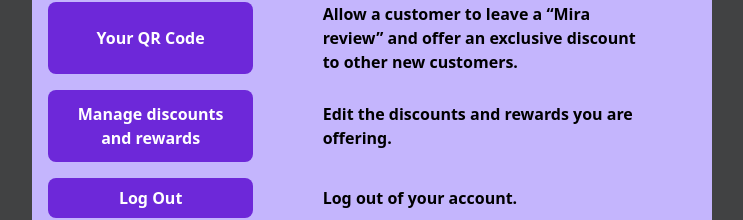
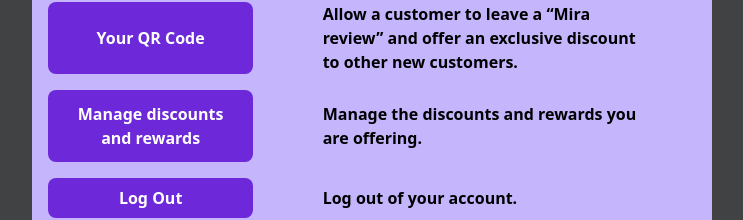
Before and after one commit to 0tt0I/DRP, a Next.js app in the folder app/: page /business/home in a window 1280 px wide. Shown: the part 360-580 px from the top of the page, without its empty margins (268-1011 px from the left). Built offline with nearby package versions, Linux system fonts and the light colour scheme; no server answers; sample sign-in values are in the browser's storage.

Commit message:
feat: rename all edit occurences and filenames to manage

```diff
--- a/app/pages/business/home.tsx
+++ b/app/pages/business/home.tsx
@@ -36,7 +36,7 @@ export default function BusinessHome () {
             Manage discounts <br />and rewards
           </button>
 
-          <p>Edit the discounts and rewards you are offering. </p>
+          <p>Manage the discounts and rewards you are offering. </p>
 
           <button onClick={logout} className="general-button">
             Log Out
--- a/app/pages/business/manage.tsx
+++ b/app/pages/business/manage.tsx
@@ -21,13 +21,13 @@ export default function YourBusiness () {
         </h1>
 
         <div className="home-bus-buttondiv">
-          <button onClick={() => router.push('/business/edit-discounts')} className="general-button">
+          <button onClick={() => router.push('/business/manage-discounts')} className="general-button">
             Manage new <br /> customer discounts
           </button>
 
           <p>Manage discounts offered to customers gained through Mira.</p>
 
-          <button onClick={() => router.push('/business/edit-rewards')} className="general-button">
+          <button onClick={() => router.push('/business/manage-rewards')} className="general-button">
             Manage promoter <br /> rewards
           </button>
 
```
Also changed, not shown: app/pages/business/manage-discounts.tsx (renamed from app/pages/business/edit-discounts.tsx), app/pages/business/manage-rewards.tsx (renamed from app/pages/business/edit-rewards.tsx).
